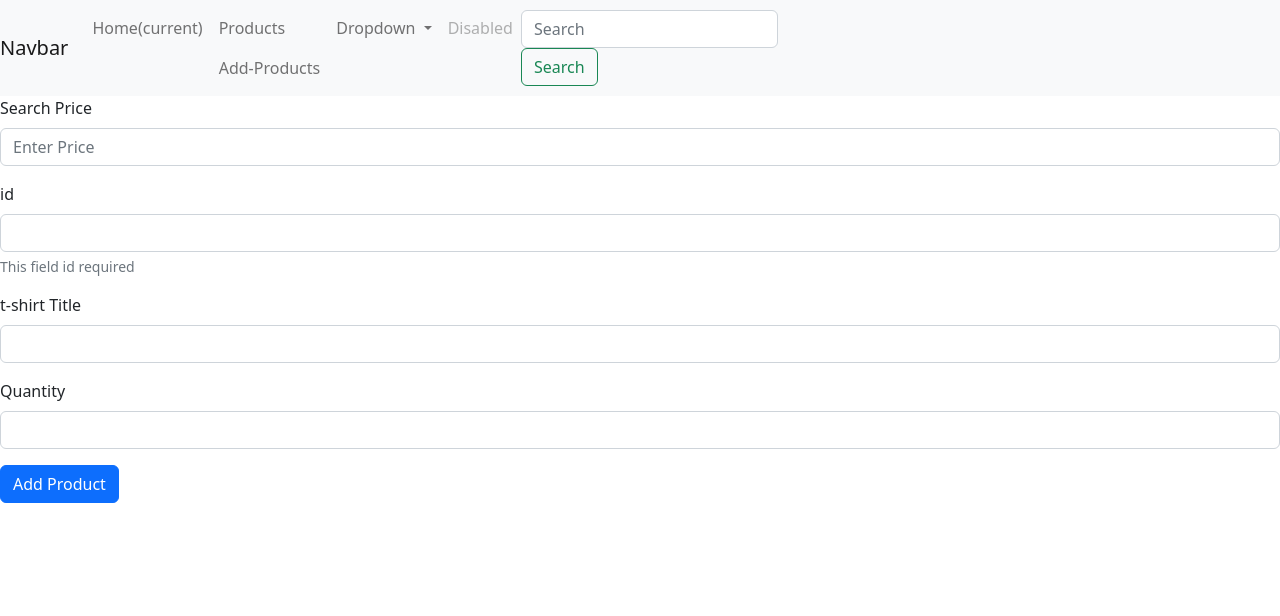
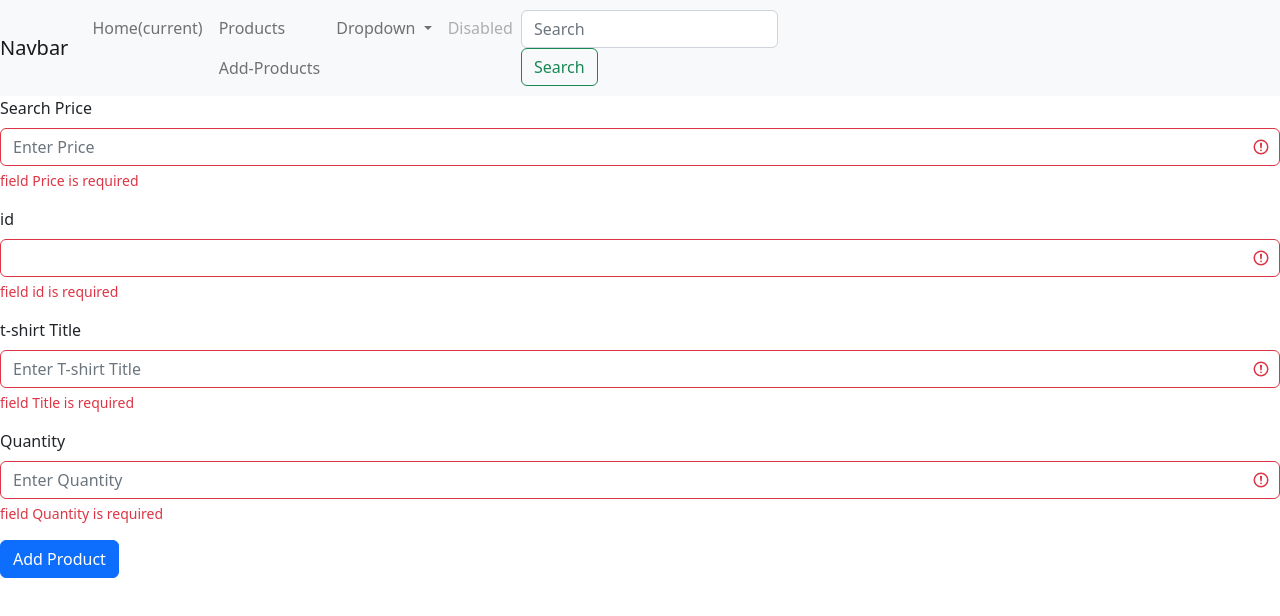
Before and after one commit to chaimadammak/AngularProject-, an Angular app: page /AddProducts in a window 1280 px wide. Shown: the top 616 px of the page. Built offline with nearby package versions, Linux system fonts and the light colour scheme.

Commit message:
Seance 4

```diff
--- a/src/app/form-product/form-product.component.html
+++ b/src/app/form-product/form-product.component.html
@@ -1,26 +1,45 @@
 
-<form>
+<form #f="ngForm" novalidate > <!--Controller toute le formulaire -->
     <div class="mb-3">
       <label for="exampleInputEmail1" class="form-label">Search Price</label>
-      <input type="number" class="form-control" name="idprice" placeholder="Enter Price" [(ngModel)]="product.id"required>
-      <div id="emailHelp" class="form-text"> </div>
+      <input type="number" class="form-control is-invalid" name="idprice" placeholder="Enter Price" [(ngModel)]="product.price" required #price="ngModel">
+      <div id="validationServer03Feedback1" class="invalid-feedback" *ngIf="price.invalid">
+   field Price is required
+    </div>
     </div>
     <div class="mb-3">
+
         <label for="exampleInputEmail1" class="form-label">id</label>
-        <input type="number" class="form-control" id="idProduct" >
-        <div id="emailHelp" class="form-text">This field id required </div>
+        <input type="number" class="form-control is-invalid" id="idProduct"  name="idProduct"[(ngModel)]="product.id"  required #id="ngModel" >
+        <div id="validationServer03Feedback" class="invalid-feedback" *ngIf="id.invalid">
+   field id  is required
+    </div>
+    <!--<div class="alert alert-danger" *ngIf="id.invalid">
+        Field is required
+    </div> -->
       </div>
+
       <div class="mb-3">
         <label for="exampleInputEmail1" class="form-label">t-shirt Title</label>
-        <input type="text" class="form-control" id="idT-shirt" >
+        <input type="text" class="form-control is-invalid"  name="idTitle" placeholder="Enter T-shirt Title" [(ngModel)]="product.title" required  minlength="3" #title="ngModel">
+        <div id="validationServer03Feedback" class="invalid-feedback" *ngIf="title.errors?.['required']">
+            field Title  is required
+             </div>
+             <div id="validationServer03Feedback" class="invalid-feedback" *ngIf="title.errors?.['minlength']">
+                field  length min is 3
+                 </div>
 
       </div>
       <div class="mb-3">
         <label for="exampleInputEmail1" class="form-label">Quantity </label>
-        <input type="number" class="form-control" id="exampleInputEmail1" aria-describedby="emailHelp">
-
+        <input type="number" class="form-control is-invalid" name="idQuantity"placeholder="Enter Quantity" [(ngModel)]="product.quantity"  required #quantity="ngModel">
+        <div id="validationServer03Feedback1" class="invalid-feedback" *ngIf="quantity.errors?.['required']">
+            field Quantity is required
+             </div>
       </div>
 
-    <button type="submit" class="btn btn-primary">Add Product</button>
+    <button type="submit" class="btn btn-primary" >Add Product</button>
   </form>
   {{product.id}}
+  <p></p>
+  {{product.title}}
--- a/src/app/form-product/form-product.component.ts
+++ b/src/app/form-product/form-product.component.ts
@@ -13,6 +13,9 @@ export class FormProductComponent implements OnInit {
 
   ngOnInit(): void {
     this.product=new Product();
+
   }
 
+
+
 }
```
